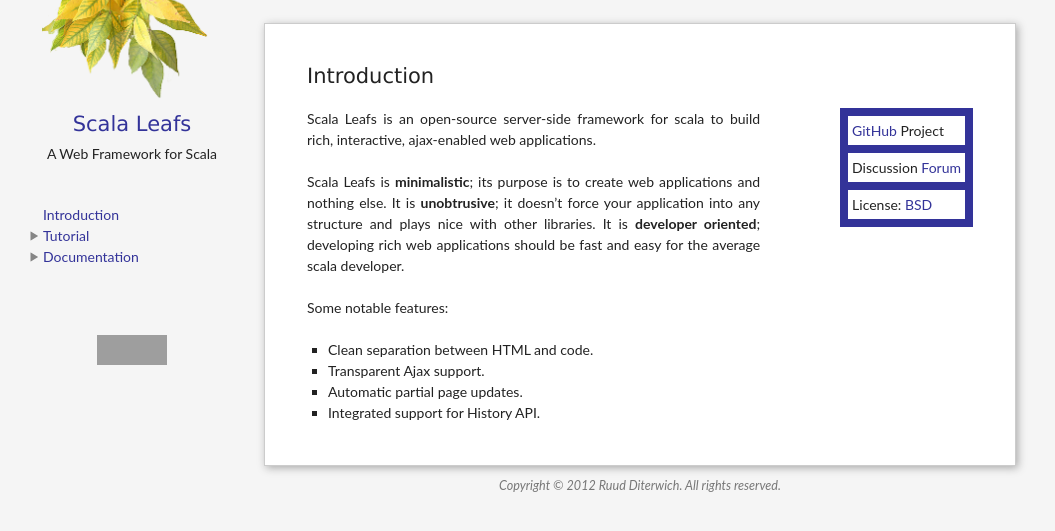
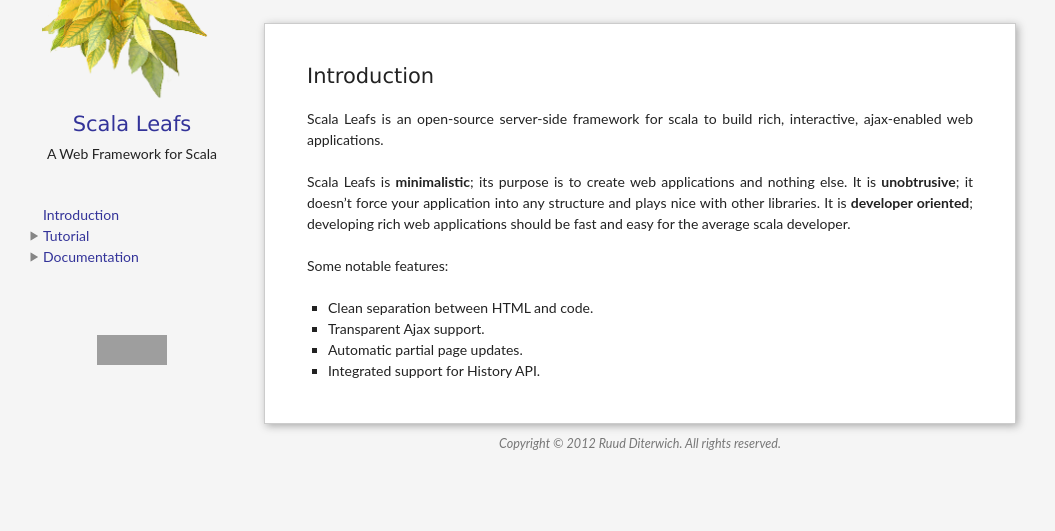
Before and after one commit to scalastuff/scalaleafs, a Jekyll site: the page built from index.md, in a window 1280 px wide. Shown: the top 531 px of the page, without its empty margins (0-1055 px from the left). Built offline with Jekyll 4.4.1, drawn with Linux system fonts in a browser that asks for light colours; grey boxes are pictures that could not be loaded.

Commit message:
Updated index.md

```diff
--- a/index.md
+++ b/index.md
@@ -3,11 +3,6 @@
 layout: default
 ---
 
-<div style="float:right; margin-left: 80px; margin-bottom: 20px; background-color: #339">
-<div style="margin: 8px; padding: 4px; background-color: white;"><a href="https://github.com/scalastuff/scalaleafs">GitHub</a> Project</div>
-<div style="margin: 8px; padding: 4px; background-color: white;">Discussion <a href="https://groups.google.com/forum/#!forum/scalaleafs">Forum</a></div>
-<div style="margin: 8px; padding: 4px; background-color: white;">License: <a href="https://github.com/scalastuff/scalaleafs/blob/master/LICENSE.TXT">BSD</a></div>
-</div>
 
 Scala Leafs is an open-source server-side framework for scala to build rich, interactive, ajax-enabled web applications.
 
```
